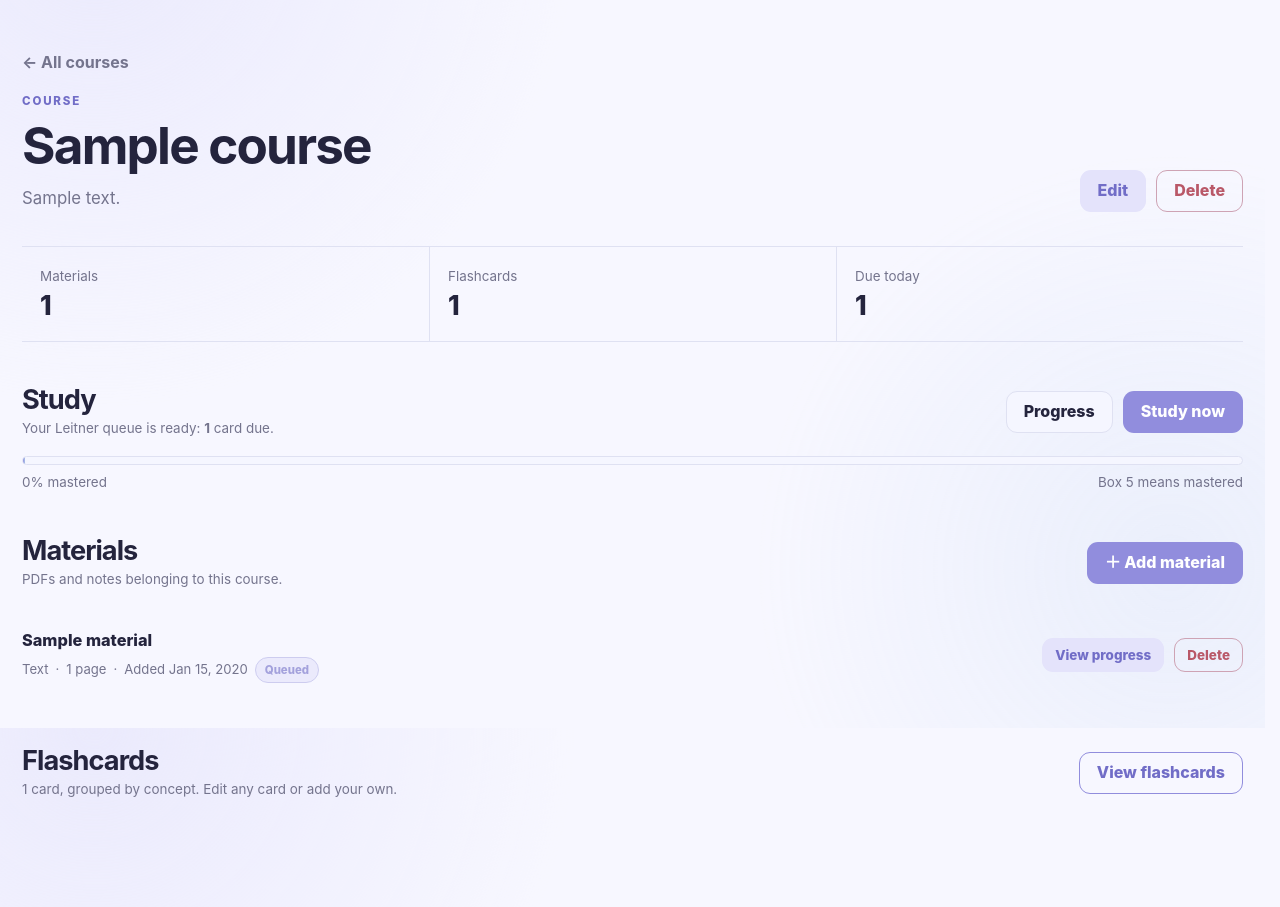
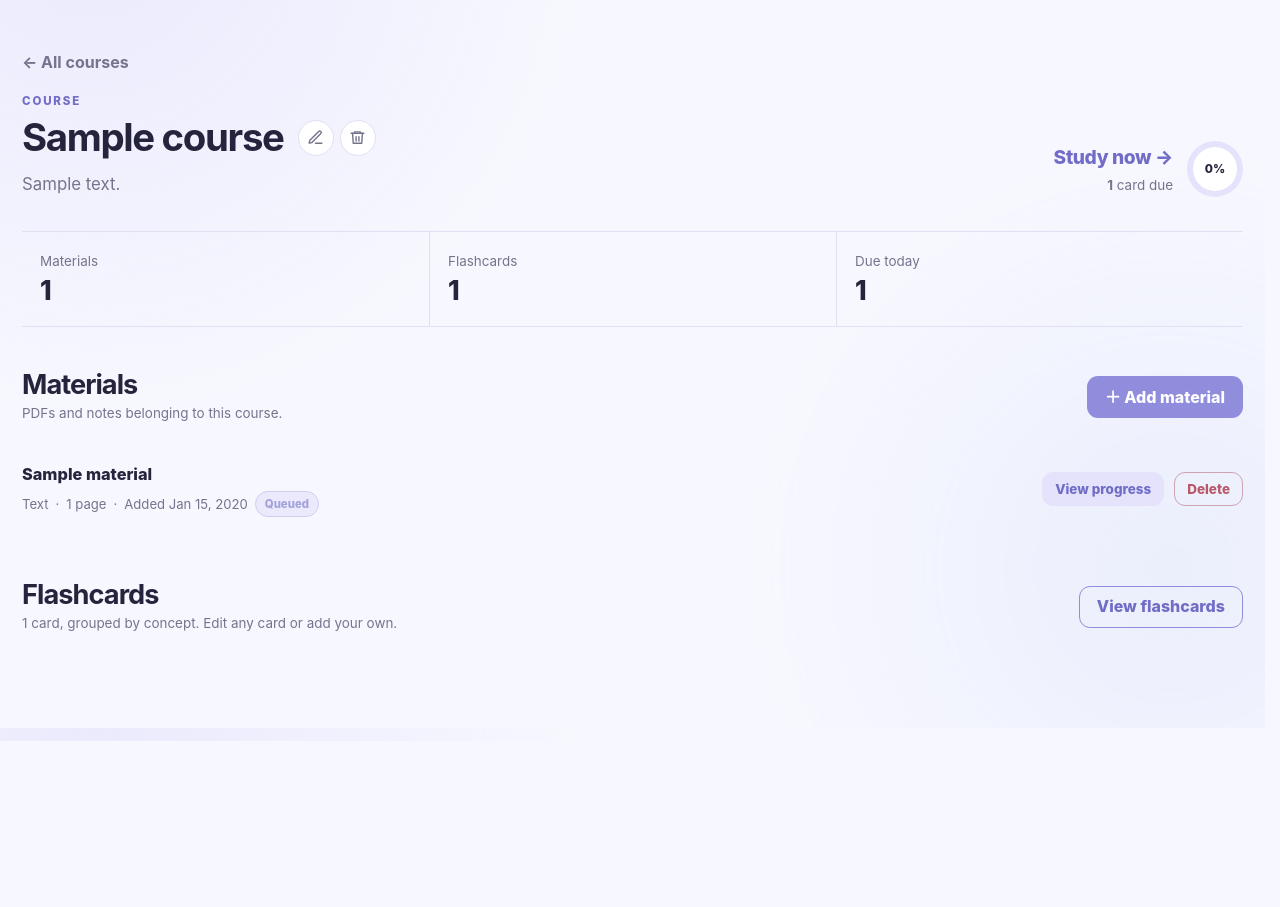
Before and after one commit to anish0m/Parchment, a Django app: page /courses/1/ in a window 1280 px wide. Shown: the part 72-979 px from the top of the page. After the commit the page ends 813 px from the top, so only its background shows below. Run offline with Django 5.2, Linux system fonts and the light colour scheme; a user stored in the database is signed in; tables that the repository leaves empty hold one stand-in row (values such as "Sample post"); parts of the project's set-up code (start-up, migrations or seed data) failed here and were passed over; some libraries are stand-ins or nearby versions.

Commit message:
update: Compact course page header
Smaller course title with pencil and bin icon buttons beside it. The
Study section is replaced by a "Study now" link with a mastery ring in
the page head; the ring links to the progress page.

Co-Authored-By: Claude Opus 5.5 <noreply@anthropic.com>
Claude-Session: https://claude.ai/code/session_01EagsnVgPoFrGnNauZ842Sj

```diff
--- a/static/css/app.css
+++ b/static/css/app.css
@@ -523,3 +523,24 @@ input[readonly] { background: var(--surface-soft); color: var(--muted); cursor:
 /* Buttons keep their label on one line; the title beside them wraps instead. */
 .btn { white-space: nowrap; }
 .page-head > .actions { flex-shrink: 0; }
+
+/* Course page head: a smaller title with icon buttons beside it, "Study now" on the right. */
+.title-row { display: flex; align-items: center; flex-wrap: wrap; gap: 6px 14px; margin: 0.35rem 0 0.7rem; }
+h1.course-title { font-size: clamp(1.75rem, 3vw, 2.4rem); margin: 0; min-width: 0; overflow-wrap: anywhere; }
+.icon-actions { display: flex; gap: 6px; }
+.icon-btn { width: 36px; height: 36px; display: grid; place-items: center; padding: 0; border-radius: 50%; border: 1px solid var(--line); background: var(--surface); color: var(--muted); cursor: pointer; transition: 0.18s ease; }
+.icon-btn svg { width: 17px; height: 17px; fill: none; stroke: currentColor; stroke-width: 2; stroke-linecap: round; stroke-linejoin: round; }
+.icon-btn:hover { color: var(--peri-strong); border-color: var(--peri); background: var(--peri-soft); }
+.icon-btn-danger:hover { color: var(--danger); border-color: color-mix(in srgb, var(--danger) 45%, var(--line)); background: color-mix(in srgb, var(--danger) 10%, var(--surface)); }
+.study-link { display: flex; align-items: center; gap: 14px; flex-shrink: 0; }
+.study-link-text { text-align: right; }
+.study-link-text p { margin: 2px 0 0; }
+.study-now { border: 0; background: none; padding: 0; font-size: 1.2rem; font-weight: 850; letter-spacing: -0.02em; color: var(--peri-strong); cursor: pointer; }
+.study-now::after { content: " →"; }
+.study-now:hover { text-decoration: underline; text-underline-offset: 4px; }
+.mastery-ring { --p: 0; width: 56px; height: 56px; flex-shrink: 0; display: grid; place-items: center; border-radius: 50%; background: conic-gradient(var(--peri) calc(var(--p) * 1%), var(--peri-soft) 0); }
+.mastery-ring span { width: 44px; height: 44px; display: grid; place-items: center; border-radius: 50%; background: var(--surface); color: var(--ink); font-size: 0.74rem; font-weight: 850; }
+.mastery-ring:hover { box-shadow: 0 0 0 3px var(--peri-soft); }
+@media (max-width: 820px) {
+  .study-link-text { text-align: left; }
+}
--- a/templates/courses/course_detail.html
+++ b/templates/courses/course_detail.html
@@ -8,18 +8,25 @@
   <div class="page-head">
     <div>
       <div class="eyebrow">Course</div>
-      <h1 class="title-long">{{ course.name }}</h1>
+      <div class="title-row">
+        <h1 class="course-title">{{ course.name }}</h1>
+        <div class="icon-actions">
+          <button type="button" class="icon-btn" data-open-modal="course-modal" title="Edit course" aria-label="Edit course">
+            <svg viewBox="0 0 24 24" aria-hidden="true"><path d="M12 20h9"/><path d="M16.5 3.5a2.12 2.12 0 0 1 3 3L7 19l-4 1 1-4Z"/></svg>
+          </button>
+          <form method="post" action="{% url 'courses:delete' course.pk %}"
+                data-confirm="This permanently deletes “{{ course.name }}” with its materials, flashcards and study history."
+                data-confirm-title="Delete this course?" data-confirm-button="Delete course">
+            {% csrf_token %}
+            <button type="submit" class="icon-btn icon-btn-danger" title="Delete course" aria-label="Delete course">
+              <svg viewBox="0 0 24 24" aria-hidden="true"><path d="M3 6h18"/><path d="M8 6V4h8v2"/><path d="m19 6-1 14H6L5 6"/><path d="M10 11v6"/><path d="M14 11v6"/></svg>
+            </button>
+          </form>
+        </div>
+      </div>
       {% if course.description %}<p class="lead">{{ course.description|linebreaksbr }}</p>{% endif %}
     </div>
-    <div class="actions">
-      <button type="button" class="btn btn-soft" data-open-modal="course-modal">Edit</button>
-      <form method="post" action="{% url 'courses:delete' course.pk %}"
-            data-confirm="This permanently deletes “{{ course.name }}” with its materials, flashcards and study history."
-            data-confirm-title="Delete this course?" data-confirm-button="Delete course">
-        {% csrf_token %}
-        <button type="submit" class="btn btn-danger">Delete</button>
-      </form>
-    </div>
+    {% include "study/partials/study_panel.html" %}
   </div>
 
   <dl class="stat-strip">
@@ -27,8 +34,6 @@
     <div class="stat"><dt>Flashcards</dt><dd>{{ card_count }}</dd></div>
     <div class="stat"><dt>Due today</dt><dd>{{ due_count }}</dd></div>
   </dl>
-
-  {% include "study/partials/study_panel.html" %}
 
   <section class="section">
     <div class="section-head">
--- a/templates/study/partials/study_panel.html
+++ b/templates/study/partials/study_panel.html
@@ -1,40 +1,27 @@
 {% load humanize course_tags %}
-<section id="study-panel" class="section"
+{# The course page's "Study now" link and mastery ring (top right of the page head). #}
+<div id="study-panel" class="study-link"
   {% if generating and not card_count %}hx-get="{% url 'study:panel' course.pk %}" hx-trigger="every 5s" hx-swap="outerHTML"{% endif %}>
-  <div class="section-head">
-    <div>
-      <h2>Study</h2>
-      {% if not card_count %}
-        {% if generating %}
-          <p class="muted small" role="status"><span class="badge status-generating">Generating cards</span> Your flashcards will appear here when they're ready.</p>
-        {% else %}
-          <p class="muted small">No flashcards yet. Add a material to generate some, or <a href="{% url 'flashcards:list' course.pk %}">write your own</a>.</p>
-        {% endif %}
-      {% elif due_count %}
-        <p class="muted small">Your Leitner queue is ready: <strong>{{ due_count }}</strong> card{{ due_count|pluralize }} due.</p>
-      {% else %}
-        <p class="muted small">Nothing due today.{% if next_due %} Next card due {{ next_due|naturalday:"M j" }}.{% endif %}</p>
-      {% endif %}
+  {% if card_count %}
+    <div class="study-link-text">
+      <form method="post" action="{% url 'study:start' course.pk %}">
+        {% csrf_token %}
+        {% if not due_count %}<input type="hidden" name="mode" value="practice">{% endif %}
+        <button type="submit" class="study-now">{% if due_count %}Study now{% else %}Study anyway{% endif %}</button>
+      </form>
+      <p class="muted small">
+        {% if due_count %}<strong>{{ due_count }}</strong> card{{ due_count|pluralize }} due{% else %}Nothing due today.{% if next_due %} Next card due {{ next_due|naturalday:"M j" }}.{% endif %}{% endif %}
+      </p>
     </div>
-    {% if card_count %}
-      <div class="actions">
-        <a class="btn btn-ghost" href="{% url 'study:progress' course.pk %}">Progress</a>
-        <form method="post" action="{% url 'study:start' course.pk %}">
-          {% csrf_token %}
-          {% if due_count %}
-            <button type="submit" class="btn btn-primary">Study now</button>
-          {% else %}
-            <input type="hidden" name="mode" value="practice">
-            <button type="submit" class="btn btn-secondary">Study anyway</button>
-          {% endif %}
-        </form>
-      </div>
-    {% endif %}
-  </div>
-  {% if card_count %}
     {% with percent=box_average|mastery %}
-      <div class="progress" role="img" aria-label="{{ percent }}% mastered"><span style="width: {{ percent }}%"></span></div>
-      <p class="muted small progress-label"><span>{{ percent }}% mastered</span><span>Box 5 means mastered</span></p>
+      <a class="mastery-ring" href="{% url 'study:progress' course.pk %}" style="--p: {{ percent }}"
+         title="{{ percent }}% mastered · view progress" aria-label="{{ percent }}% mastered. View progress">
+        <span aria-hidden="true">{{ percent }}%</span>
+      </a>
     {% endwith %}
+  {% elif generating %}
+    <p class="muted small" role="status"><span class="badge status-generating">Generating cards</span><br>They will appear here when they're ready.</p>
+  {% else %}
+    <p class="muted small">No flashcards yet.</p>
   {% endif %}
-</section>
+</div>
```
